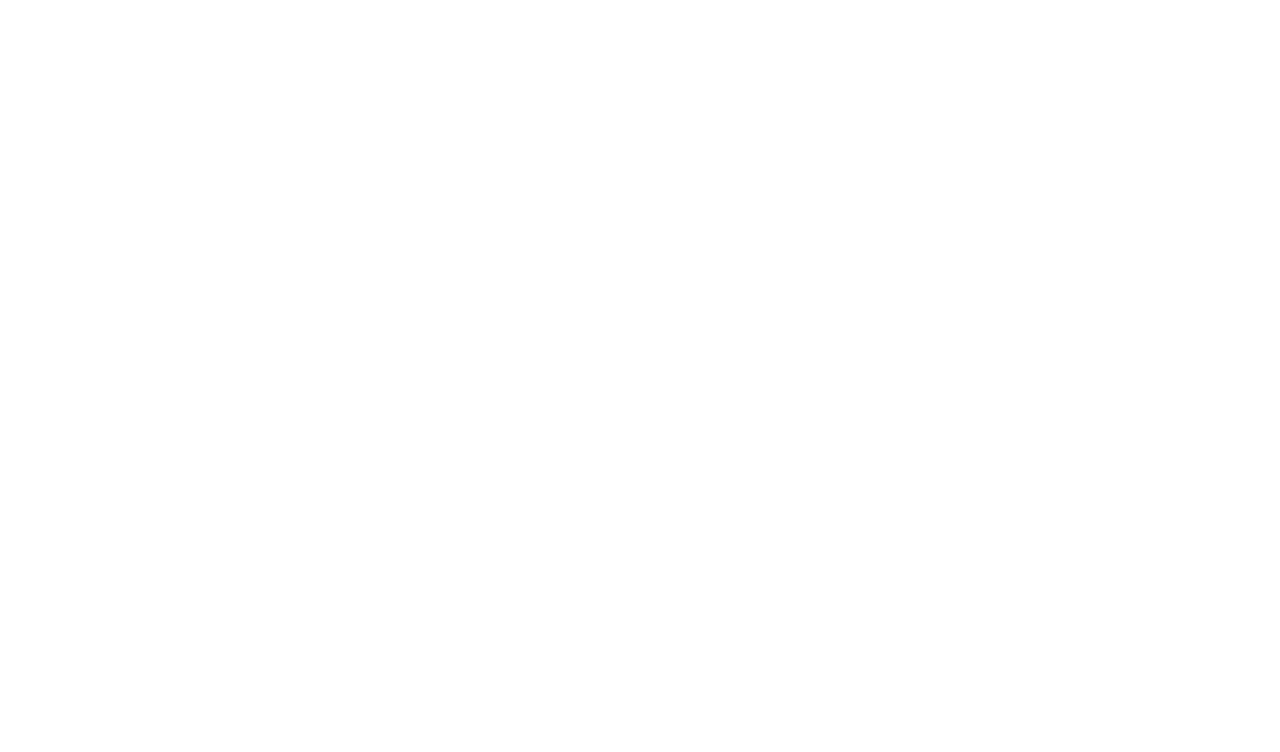
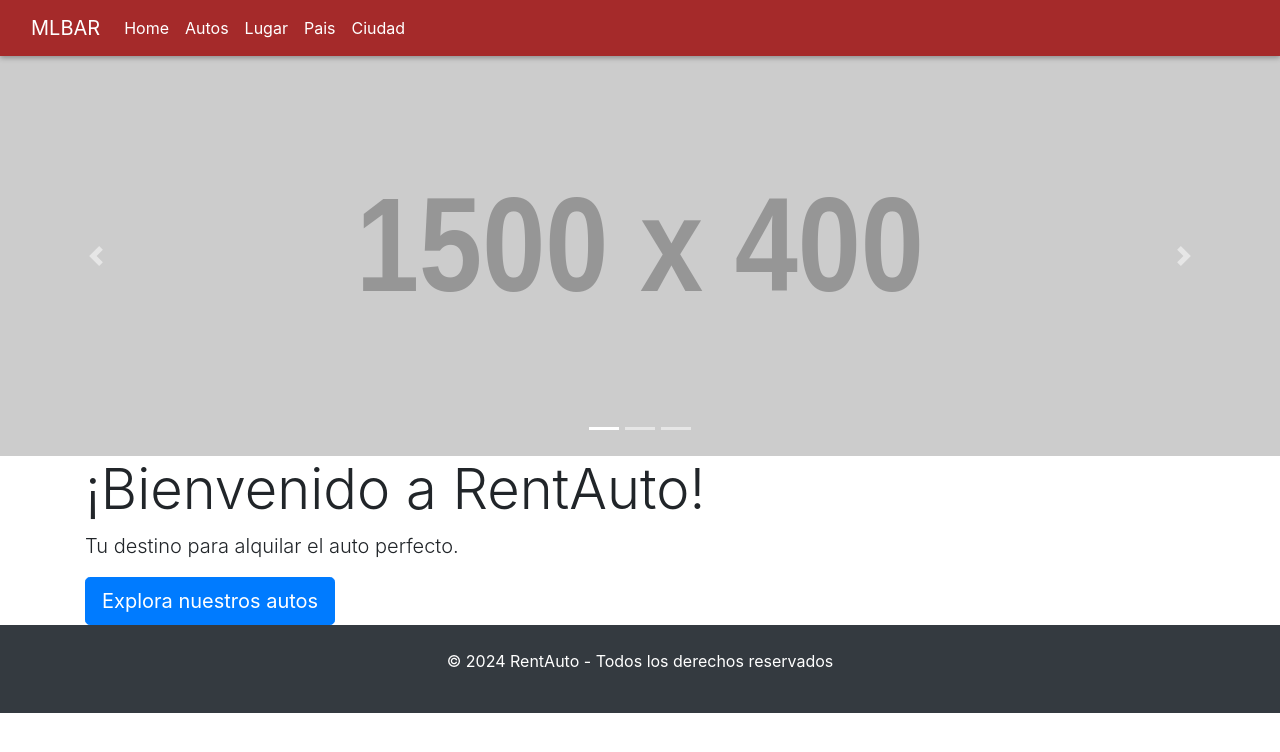
Before and after one commit to OskaritoLM/CRUD_XD, an Angular app in the folder src/client/: page /user in a window 1280 px wide. Before the commit this address led to /. Shown: the top 752 px of the page. Built offline with nearby package versions, Linux system fonts and the light colour scheme.

Commit message:
falta diseño

```diff
--- a/src/client/src/app/app-routing.module.ts
+++ b/src/client/src/app/app-routing.module.ts
@@ -4,6 +4,7 @@
 import { CiudadComponent } from './components/ciudad/ciudad.component';
 import { HomeAdminComponent } from './components/home-admin/home-admin.component';
 import { PaisComponent } from './components/pais/pais.component';
+import { HomeUserComponent } from './components/home-user/home-user.component';
 
 const routes: Routes = [
 {
@@ -22,6 +23,10 @@
   {
     path : 'pais',
     component : PaisComponent
+  },
+  {
+    path : 'user',
+    component : HomeUserComponent
   }
 ];
 
--- a/src/client/src/app/app.module.ts
+++ b/src/client/src/app/app.module.ts
@@ -15,13 +15,15 @@
 
 import { BrowserAnimationsModule } from '@angular/platform-browser/animations';
 import { ToastrModule } from 'ngx-toastr';
+import { HomeUserComponent } from './components/home-user/home-user.component';
 @NgModule({
   declarations: [
     AppComponent,
     CiudadComponent,
     RegisterComponent,
     PaisComponent,
-    HomeAdminComponent
+    HomeAdminComponent,
+    HomeUserComponent
   ],
   imports: [
     BrowserModule,
--- /dev/null
+++ b/src/client/src/app/components/home-user/home-user.component.css
@@ -0,0 +1,27 @@
+
+body {
+    padding-top: 56px;
+}
+
+.navbar {
+    background-color: #A52A2A; /* Color de fondo del navbar */
+    box-shadow: 0px 2px 5px rgba(0, 0, 0, 0.3); /* Sombra */
+}
+
+.navbar-brand,
+.navbar-nav .nav-link {
+    color: #ffffff; /* Color del texto */
+}
+
+.navbar-brand:hover,
+.navbar-nav .nav-link:hover {
+    color: #8d8787; /* Color del texto al pasar el ratón */
+}
+
+.navbar-toggler {
+    border-color: #ffffff; /* Color del icono del botón toggler */
+}
+
+.navbar-toggler-icon {
+    background-color: #ffffff; /* Color del icono del botón toggler */
+}
--- /dev/null
+++ b/src/client/src/app/components/home-user/home-user.component.html
@@ -0,0 +1,82 @@
+<!DOCTYPE html>
+<html lang="es">
+<head>
+    <meta charset="UTF-8">
+    <meta name="viewport" content="width=device-width, initial-scale=1.0">
+    <title>RentAuto - Tu tienda de renta de autos</title>
+    <link rel="stylesheet" href="https://stackpath.bootstrapcdn.com/bootstrap/4.5.2/css/bootstrap.min.css">
+    <link rel="stylesheet" href="home-user.component.css">
+</head>
+<body>
+    <nav class="navbar navbar-expand-lg navbar-dark fixed-top">
+        <div class="container-fluid">
+            <a class="navbar-brand" href="#">MLBAR</a>
+            <button class="navbar-toggler" type="button" data-toggle="collapse" data-target="#navbarNav"
+                aria-controls="navbarNav" aria-expanded="false" aria-label="Toggle navigation">
+                <span class="navbar-toggler-icon"></span>
+            </button>
+            <div class="collapse navbar-collapse" id="navbarNav">
+                <ul class="navbar-nav">
+                    <li class="nav-item">
+                        <a class="nav-link active" aria-current="page" href="#">Home</a>
+                    </li>
+                    <li class="nav-item">
+                        <a class="nav-link" href="#">Autos</a>
+                    </li>
+                    <li class="nav-item">
+                        <a class="nav-link" href="#">Lugar</a>
+                    </li>
+                    <li class="nav-item">
+                        <a class="nav-link" href="/pais">Pais</a>
+                    </li>
+                    <li class="nav-item">
+                        <a class="nav-link" href="/ciudad">Ciudad</a>
+                    </li>
+                </ul>
+            </div>
+        </div>
+    </nav>
+
+    <div id="carouselExampleIndicators" class="carousel slide" data-ride="carousel">
+        <ol class="carousel-indicators">
+            <li data-target="#carouselExampleIndicators" data-slide-to="0" class="active"></li>
+            <li data-target="#carouselExampleIndicators" data-slide-to="1"></li>
+            <li data-target="#carouselExampleIndicators" data-slide-to="2"></li>
+        </ol>
+        <div class="carousel-inner">
+            <div class="carousel-item active">
+                <img src="https://via.placeholder.com/1500x400" class="d-block w-100" style="height: 400px;" alt="...">
+            </div>
+            <div class="carousel-item">
+                <img src="https://via.placeholder.com/1500x400" class="d-block w-100" style="height: 400px;" alt="...">
+            </div>
+            <div class="carousel-item">
+                <img src="https://via.placeholder.com/1500x400" class="d-block w-100" style="height: 400px;" alt="...">
+            </div>
+        </div>
+        <a class="carousel-control-prev" href="#carouselExampleIndicators" role="button" data-slide="prev">
+            <span class="carousel-control-prev-icon" aria-hidden="true"></span>
+            <span class="sr-only">Previous</span>
+        </a>
+        <a class="carousel-control-next" href="#carouselExampleIndicators" role="button" data-slide="next">
+            <span class="carousel-control-next-icon" aria-hidden="true"></span>
+            <span class="sr-only">Next</span>
+        </a>
+    </div>
+
+    <div class="container">
+        <h1 class="display-4">¡Bienvenido a RentAuto!</h1>
+        <p class="lead">Tu destino para alquilar el auto perfecto.</p>
+        <a class="btn btn-primary btn-lg" href="#" role="button">Explora nuestros autos</a>
+    </div>
+
+
+    <footer class="bg-dark text-white text-center py-4">
+        <p>&copy; 2024 RentAuto - Todos los derechos reservados</p>
+    </footer>
+
+    <script src="https://code.jquery.com/jquery-3.5.1.slim.min.js"></script>
+    <script src="https://cdn.jsdelivr.net/npm/@popperjs/core@2.5.4/dist/umd/popper.min.js"></script>
+    <script src="https://stackpath.bootstrapcdn.com/bootstrap/4.5.2/js/bootstrap.min.js"></script>
+</body>
+</html>
```
Also changed, not shown: src/client/src/app/components/home-user/home-user.component.ts (added, +10 -0 lines), 1 other file (tests, documents, lock files or other folders).
